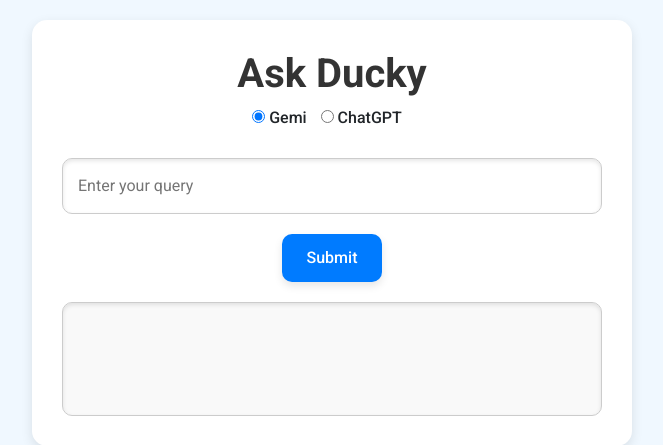
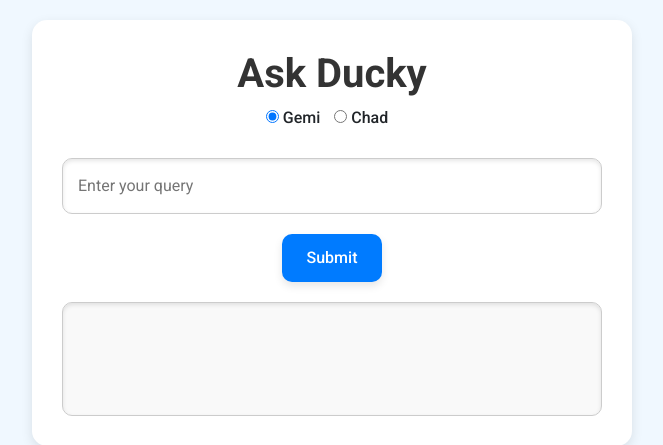
Before and after one commit to bour278/ask-ducky, a Django app: page / in a window 1280 px wide. Shown: the part 167-612 px from the top of the page, without its empty margins (308-971 px from the left). Run offline with Django 5.2, Linux system fonts and the light colour scheme; some libraries are stand-ins or nearby versions.

Commit message:
changing names

```diff
--- a/templates/home.html
+++ b/templates/home.html
@@ -137,7 +137,7 @@
             <input type="radio" id="blue-gem" name="api_type" value="blue-gem" checked>
             <label for="blue-gem">Gemi</label>
             <input type="radio" id="chad" name="api_type" value="chad">
-            <label for="chad">ChatGPT</label>
+            <label for="chad">Chad</label>
         </div>
         <input type="text" id="query" placeholder="Enter your query">
         <button onclick="getResponse()">Submit</button>
```
